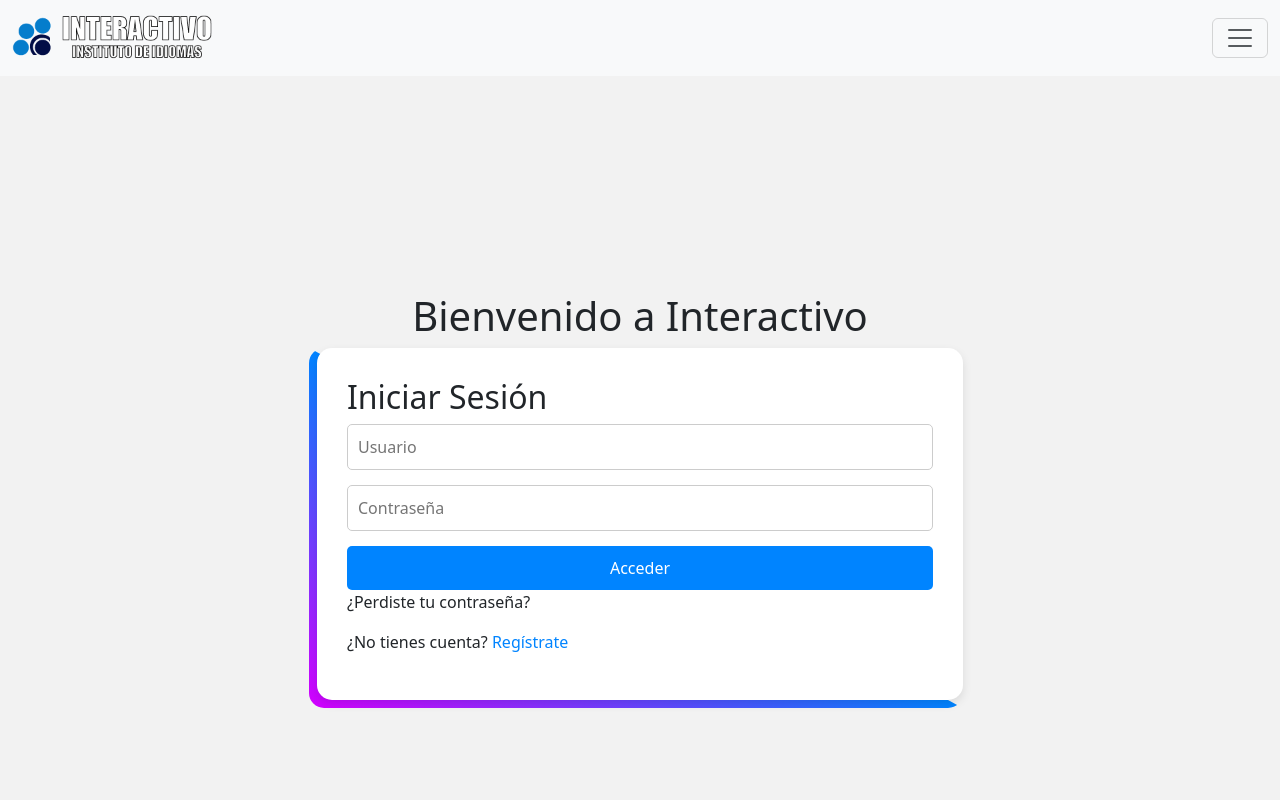
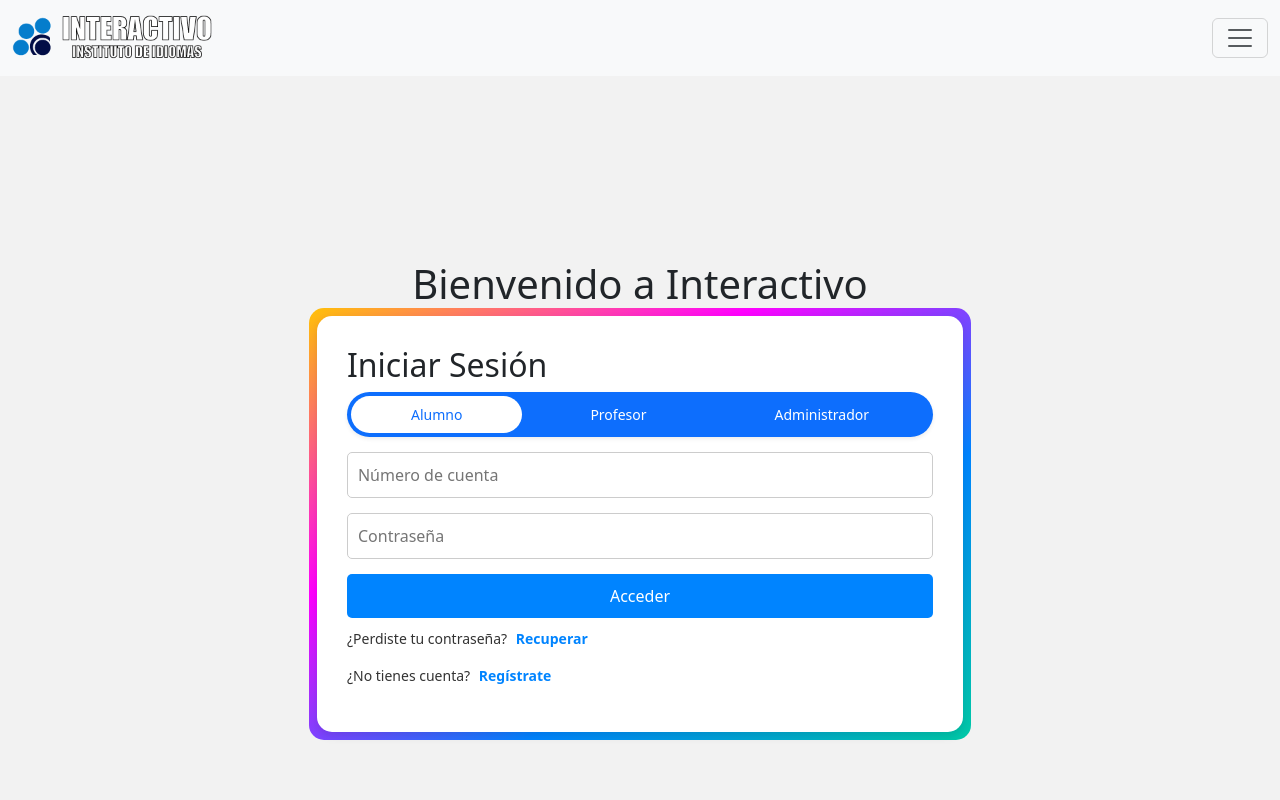
Before and after one commit to TioSam77/Proyecto-Sam-Front, a Next.js app: page / in a window 1280 px wide. Shown: the top 800 px of the page. Built offline with nearby package versions, Linux system fonts and the light colour scheme.

Commit message:
Fronr Primera parte

```diff
--- a/src/app/componets/Header.tsx
+++ b/src/app/componets/Header.tsx
@@ -6,11 +6,11 @@ const Header = () => {
     <nav className="navbar bg-body-tertiary fixed-top">
       <div className="container-fluid d-flex justify-content-between align-items-center">
         {/* Logo */}
-        <a className="navbar-brand d-flex align-items-center" href="#">
+        <a className="navbar-brand d-flex align-items-center" href="/">
           <img src="/logo.png" alt="Logo" height="50" className="me-2" />
         </a>
 
-        {/* Botón de Offcanvas SIEMPRE visible */}
+        {/* Botón de Offcanvas */}
         <button
           className="navbar-toggler"
           type="button"
@@ -43,16 +43,13 @@ const Header = () => {
           <div className="offcanvas-body">
             <ul className="navbar-nav justify-content-end flex-grow-1 pe-3">
               <li className="nav-item">
-                <a className="nav-link active" href="#">Inicio</a>
+                <a className="nav-link active" href="/">Inicio</a>
               </li>
               <li className="nav-item">
-                <a className="nav-link" href="#">Nosotros</a>
+                <a className="nav-link" href="/login">Acceder</a>
               </li>
               <li className="nav-item">
-                <a className="nav-link" href="#">Servicios</a>
-              </li>
-              <li className="nav-item">
-                <a className="nav-link" href="#">Contacto</a>
+                <a className="nav-link" href="/registro">Registrarse</a>
               </li>
             </ul>
           </div>
--- a/src/app/componets/Login.tsx
+++ b/src/app/componets/Login.tsx
@@ -1,20 +1,53 @@
-import React from "react";
+"use client";
+
+import React, { useState } from "react";
 import styles from "../css/Login.module.css";
 
 const Login = () => {
+  const [userType, setUserType] = useState("Alumno"); // Estado para el switch
+
   return (
     <div className={styles.loginContainer}>
       <h1 className={styles.welcomeText}>Bienvenido a Interactivo</h1>
       <div className={styles.boxWrapper}>
         <div className={styles.borderGradient}></div> {/* Borde degradado */}
+
         <div className={styles.loginBox}>
           <h2>Iniciar Sesión</h2>
-          <input type="text" placeholder="Usuario" className={styles.inputField} />
+
+          {/* Switch de Bootstrap */}
+          <ul className="nav nav-pills nav-fill gap-2 p-1 small bg-primary rounded-5 shadow-sm" id="pillNav2" role="tablist">
+            {["Alumno", "Profesor", "Administrador"].map((role) => (
+              <li className="nav-item" role="presentation" key={role}>
+                <button
+                  className={`nav-link rounded-5 ${userType === role ? "active" : "inactive-switch"}`}
+                  type="button"
+                  role="tab"
+                  aria-selected={userType === role}
+                  onClick={() => setUserType(role)}
+                >
+                  {role}
+                </button>
+              </li>
+            ))}
+          </ul>
+
+          {/* Inputs dinámicos según el usuario seleccionado */}
+          <input
+            type="text"
+            placeholder={userType === "Alumno" ? "Número de cuenta" : userType === "Profesor" ? "RFC" : "Usuario"}
+            className={styles.inputField}
+          />
           <input type="password" placeholder="Contraseña" className={styles.inputField} />
+
           <button className={styles.loginButton}>Acceder</button>
-          <p className={styles.forgotPassword}>¿Perdiste tu contraseña?</p>
+          <p className={styles.forgotPassword}>
+            ¿Perdiste tu contraseña?{" "}
+            <a href="/recuperar" className={styles.recoverLink}>Recuperar</a>
+          </p>
           <p className={styles.register}>
-            ¿No tienes cuenta? <a href="#">Regístrate</a>
+            ¿No tienes cuenta?{" "}
+            <a href="/registro" className={styles.registerLink}>Regístrate</a>
           </p>
         </div>
       </div>
--- a/src/app/css/Login.module.css
+++ b/src/app/css/Login.module.css
@@ -16,19 +16,17 @@
   }
 
   /* Borde degradado */
-/* Borde degradado en la izquierda y abajo */
-.borderGradient {
+  .borderGradient {
     position: absolute;
     left: -8px;
-    bottom: -8px;
-    width: calc(100% + 8px); /* Para que cubra bien la parte inferior */
-    height: calc(100% + 8px); /* Para que cubra la izquierda */
-    border-radius: 15px; /* Para mantener la forma */
-    background: linear-gradient(to bottom left, #00c9a7, #0084ff, #d400ff);
-    clip-path: polygon(0% 100%, 0% 0%, 100% 100%); /* Corta la parte de arriba y la derecha */
+    top: -8px;
+    width: calc(100% + 16px); /* Asegura que cubra toda la caja */
+    height: calc(100% + 16px); /* Cubre también la parte superior */
+    border-radius: 15px; /* Mantiene la forma */
+    background: linear-gradient(to bottom right, #FFC107, #FF00FF, #0084FF, #00C9A7); /* Amarillo, rosa, azul y turquesa */
+    clip-path: polygon(0% 0%, 100% 0%, 100% 100%, 0% 100%); /* Ahora cubre todo */
     z-index: -1;
-  }
-
+}
 
   /* Caja de Login */
   .loginBox {
@@ -64,11 +62,36 @@
   }
 
   /* Enlaces */
-  .register a {
-    color: #0084ff;
-    text-decoration: none;
+  .register {
+    margin-top: 10px;
+    font-size: 14px;
+    color: #333;
   }
 
-  .register a:hover {
+  .registerLink {
+    color: #0084ff;
+    font-weight: bold;
+    text-decoration: none;
+    margin-left: 5px; /* Espaciado entre el texto y el link */
+  }
+
+  .registerLink:hover {
     text-decoration: underline;
   }
+  /* Margen y estilo para el link de recuperar contraseña */
+.forgotPassword {
+  margin-top: 10px;
+  font-size: 14px;
+  color: #333;
+}
+
+.recoverLink {
+  color: #0084ff;
+  font-weight: bold;
+  text-decoration: none;
+  margin-left: 5px; /* Espaciado entre el texto y el link */
+}
+
+.recoverLink:hover {
+  text-decoration: underline;
+}
--- a/src/app/css/global.css
+++ b/src/app/css/global.css
@@ -19,3 +19,11 @@ footer {
     text-align: center;
     padding: 10px 0;
 }
+
+/* Switch general */
+.nav-pills {
+    --bs-nav-link-color: var(--bs-white);
+    --bs-nav-pills-link-active-color: var(--bs-primary);
+    --bs-nav-pills-link-active-bg: var(--bs-white);
+    margin-bottom: 15px; /* Ajusta según lo necesario */
+  }
```
